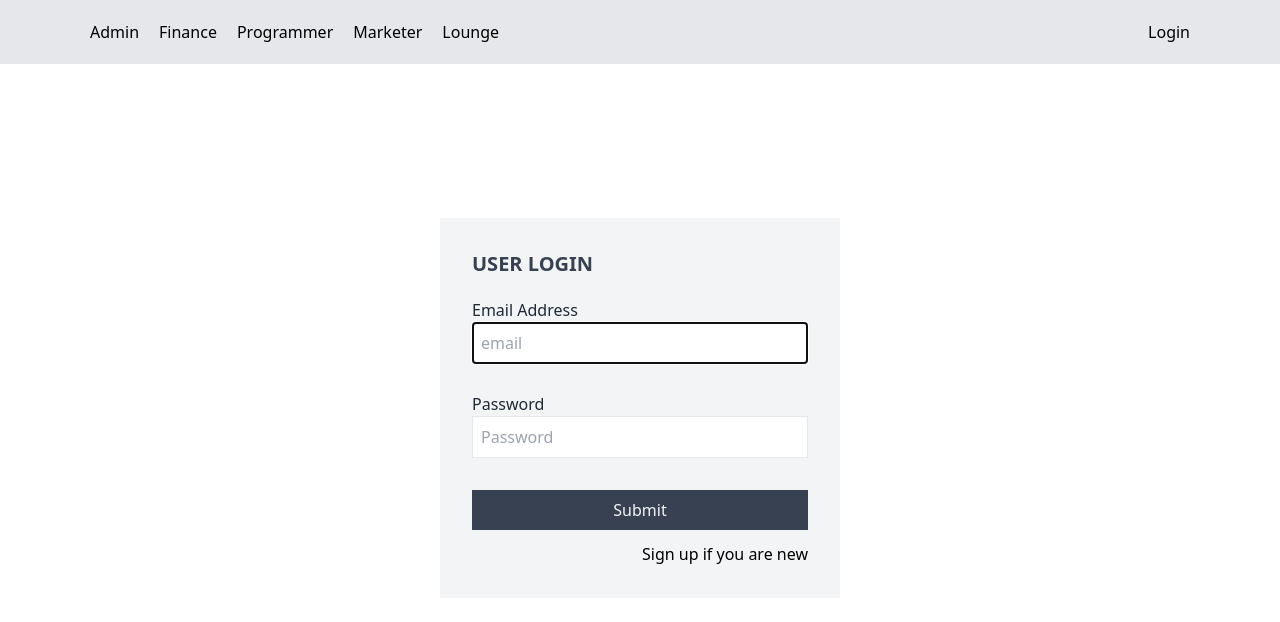
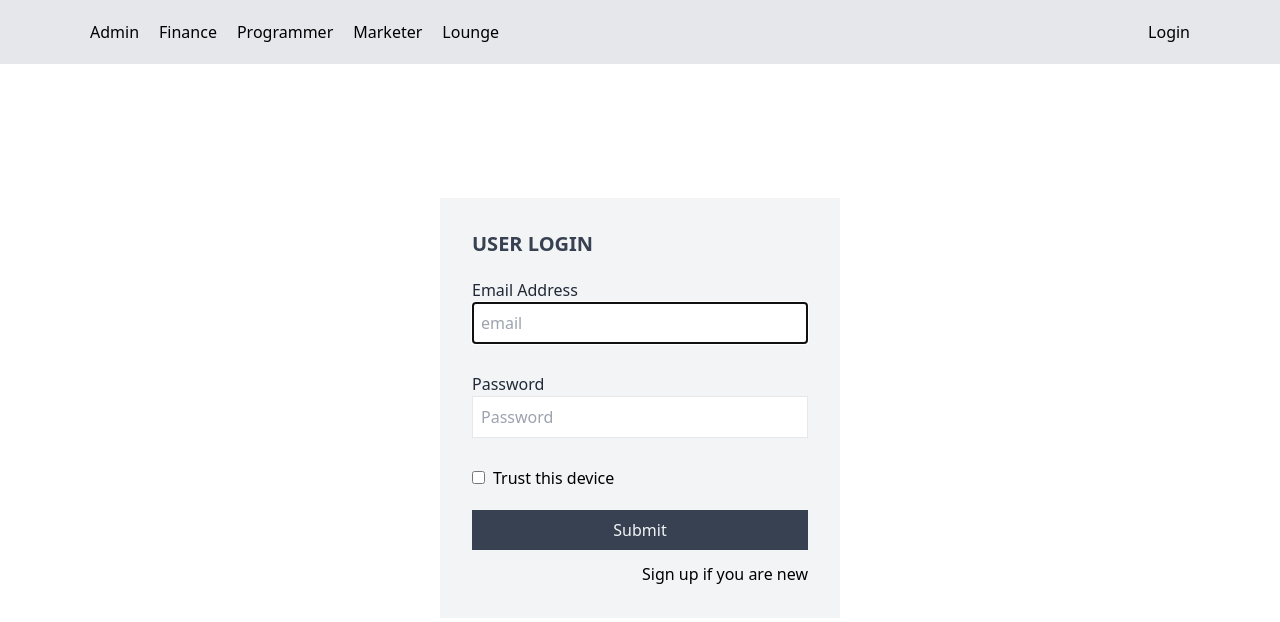
Before and after one commit to khalilnazari/reactjs-auth, a React (Vite) app: page / in a window 1280 px wide. Shown: the top 622 px of the page. Built offline with nearby package versions, Linux system fonts and the light colour scheme.

Commit message:
Trust this device feature is added

```diff
--- a/src/components/PersistLogin.jsx
+++ b/src/components/PersistLogin.jsx
@@ -7,7 +7,7 @@ import FullPageLoading from "./FullPageLoading";
 const PersistLogin = () => {
     const refresh = useRefereshToken();
 
-    const { auth } = useAuth();
+    const { auth, persistAuth } = useAuth();
     const [isLoading, setIsLoading] = useState(true);
 
     useEffect(() => {
@@ -31,7 +31,7 @@ const PersistLogin = () => {
 
     return (
         <>
-            {auth?.accessToken ? (
+            {!persistAuth && auth?.accessToken ? (
                 <Outlet />
             ) : isLoading ? (
                 <FullPageLoading />
--- a/src/context/authProvider.jsx
+++ b/src/context/authProvider.jsx
@@ -1,12 +1,21 @@
-import { createContext, useState } from "react";
+import { createContext, useEffect, useState } from "react";
 
 const AuthContext = createContext({});
 
 export const AuthProvider = ({ children }) => {
     const [auth, setAuth] = useState({});
+    const [persistAuth, setPersistAuth] = useState(
+        JSON.parse(localStorage.getItem("persistLogin")) || false
+    );
+
+    useEffect(() => {
+        localStorage.setItem("persistLogin", JSON.stringify(persistAuth));
+    }, [persistAuth]);
 
     return (
-        <AuthContext.Provider value={{ auth, setAuth }}>
+        <AuthContext.Provider
+            value={{ auth, setAuth, persistAuth, setPersistAuth }}
+        >
             {children}
         </AuthContext.Provider>
     );
--- a/src/pages/Login.jsx
+++ b/src/pages/Login.jsx
@@ -6,7 +6,7 @@ import axios from "../api/axios";
 const LOGIN_URL = "/auth";
 
 const Login = () => {
-    const { setAuth } = useAuth();
+    const { setAuth, setPersistAuth, persistAuth } = useAuth();
     const emailRef = useRef();
     const navigate = useNavigate();
     const location = useLocation();
@@ -126,7 +126,7 @@ const Login = () => {
                             Password
                         </label>
 
-                        <div className="relative mb-1">
+                        <div className="relative">
                             <input
                                 type="password"
                                 name="password"
@@ -138,14 +138,26 @@ const Login = () => {
                             />
                         </div>
                         {formik.errors.password && formik.touched.password ? (
-                            <div className="font-thin text-sm text-red-700">
+                            <span className="font-thin text-sm text-red-700">
                                 {formik.errors.password}
-                            </div>
+                            </span>
                         ) : (
                             <span className="font-thin text-sm text-transparent">
                                 no error
                             </span>
                         )}
+                    </div>
+
+                    <div className="mb-5">
+                        <input
+                            type="checkbox"
+                            onChange={() => setPersistAuth((prev) => !prev)}
+                            checked={persistAuth}
+                            id="trustDevice"
+                        />
+                        <label htmlFor="trustDevice" className="ml-2">
+                            Trust this device
+                        </label>
                     </div>
 
                     <div className="mb-3">
```
